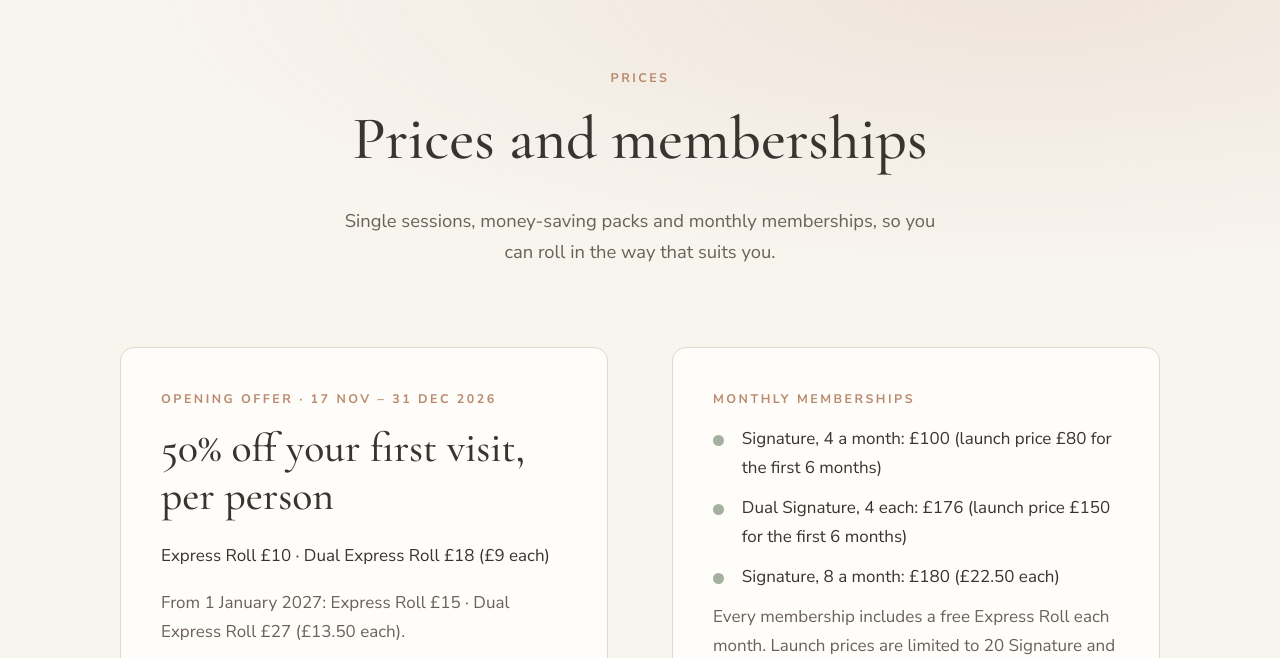
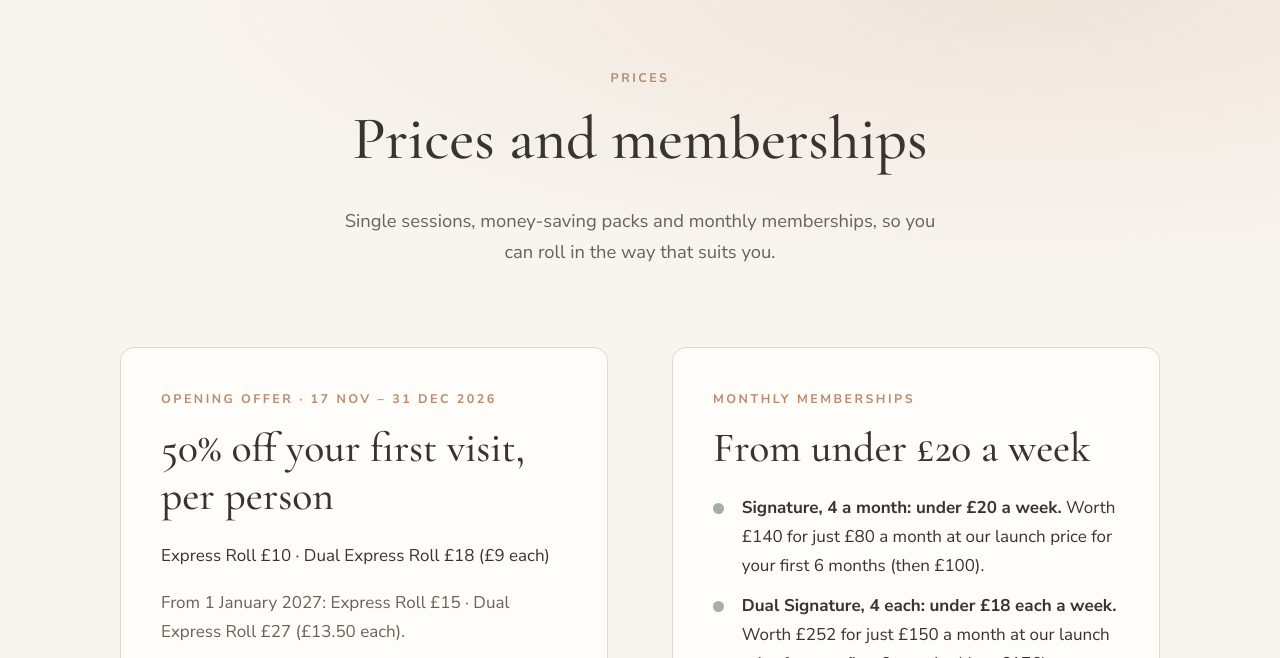
Before and after one commit to rrwb-uk/website, a plain HTML site: page prices.html in a window 1280 px wide. Shown: the part 142-800 px from the top of the page. Drawn offline with Linux system fonts and the light colour scheme.

Commit message:
Show memberships as weekly cost and value on prices and FAQ pages
Co-Authored-By: Claude Opus 5.5 <noreply@anthropic.com>

```diff
--- a/prices.html
+++ b/prices.html
@@ -63,10 +63,11 @@
         </div>
         <div class="panel">
           <p class="eyebrow">Monthly memberships</p>
+          <h2>From under £20 a week</h2>
           <ul class="check-list">
-            <li>Signature, 4 a month: £100 (launch price £80 for the first 6 months)</li>
-            <li>Dual Signature, 4 each: £176 (launch price £150 for the first 6 months)</li>
-            <li>Signature, 8 a month: £180 (£22.50 each)</li>
+            <li><strong>Signature, 4 a month: under £20 a week.</strong> Worth £140 for just £80 a month at our launch price for your first 6 months (then £100).</li>
+            <li><strong>Dual Signature, 4 each: under £18 each a week.</strong> Worth £252 for just £150 a month at our launch price for your first 6 months (then £176).</li>
+            <li><strong>Signature, 8 a month: £22.50 a roll.</strong> Worth £260 for £180 a month.</li>
           </ul>
           <p class="muted" style="margin: 0;">Every membership includes a free Express Roll each month. Launch prices are limited to 20 Signature and 10 Dual places, first come, first served. Membership sessions must be used within the month and don't roll over.</p>
         </div>
```
Also changed, not shown: faqs.html (+1 -0 lines).
